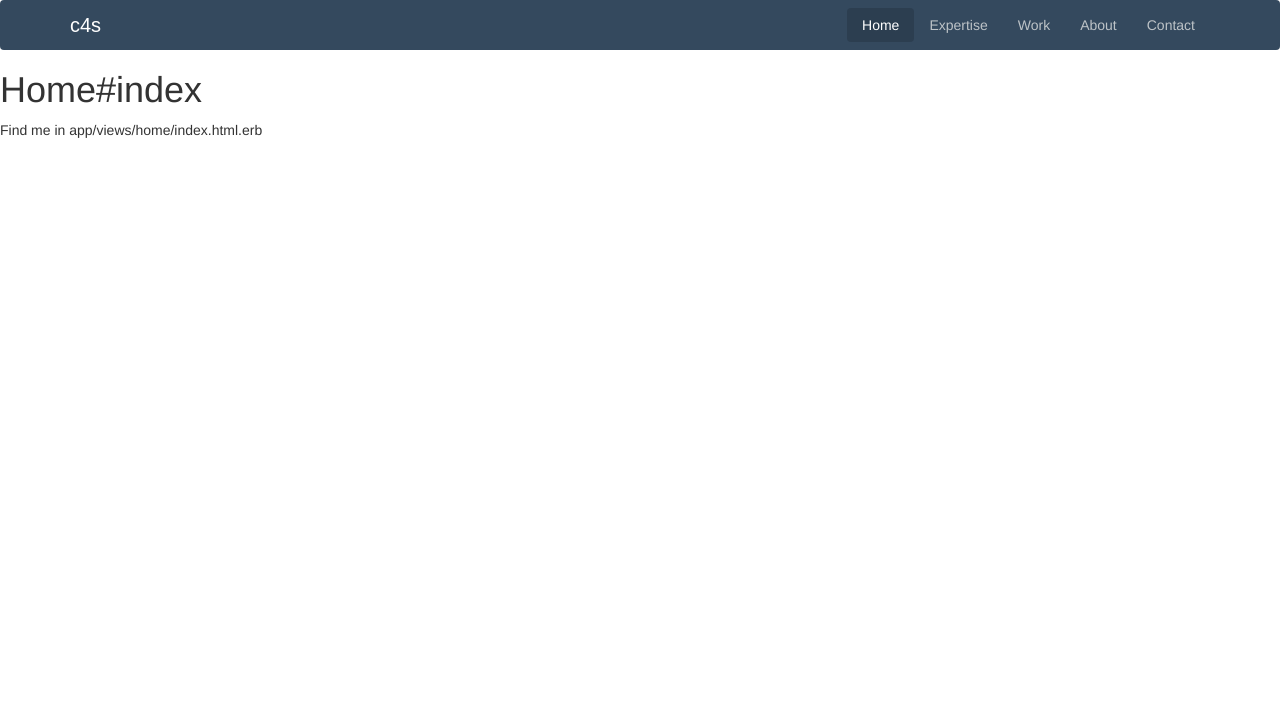
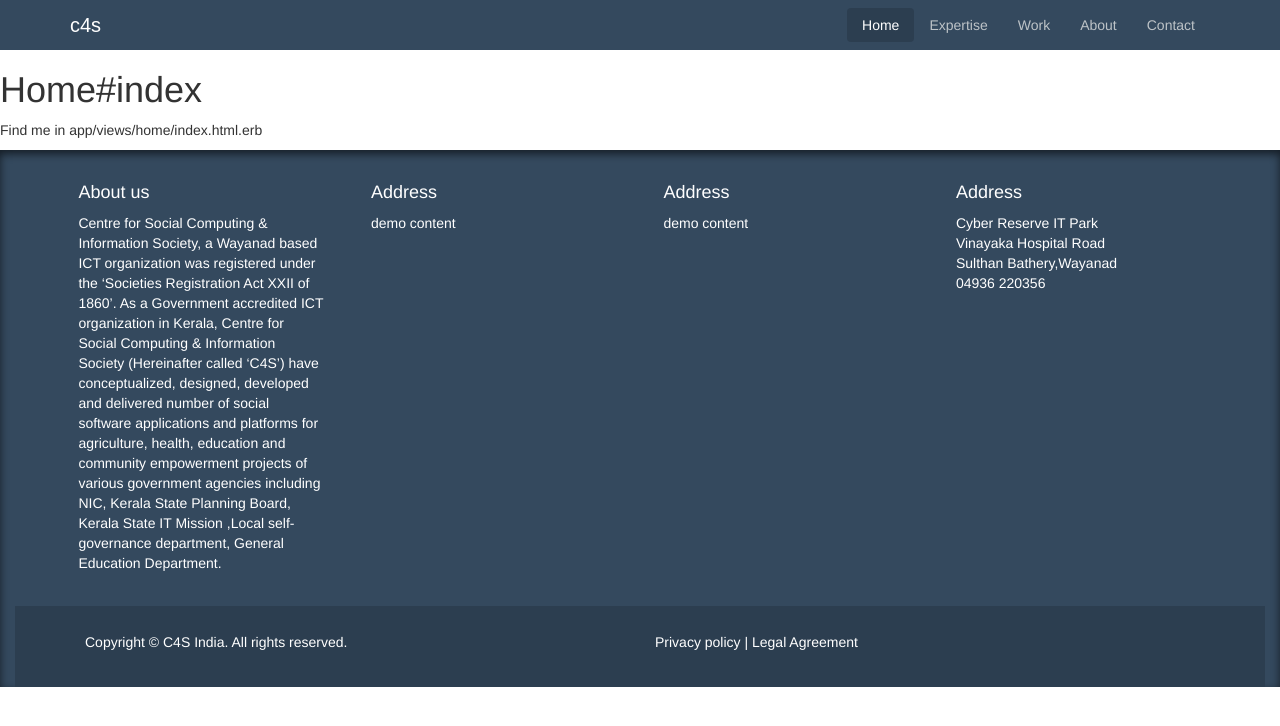
Before and after one commit to c4sc/c4s, a Rails app: page / in a window 1280 px wide. Shown: the top 726 px of the page. Run offline with Rails 7, Linux system fonts and the light colour scheme; style sheets or scripts are compiled from the project's sources; some libraries are stand-ins or nearby versions.

Commit message:
added footer session to the website

```diff
--- a/app/assets/stylesheets/application.css.scss
+++ b/app/assets/stylesheets/application.css.scss
@@ -1,6 +1,9 @@
 @import "bootstrap.min";
 .navcolor{
     background-color: #34495e;
+}
+.navbar{
+    border-radius: 0px;
 }
 .navbar-inverse {
     border: none;
@@ -56,3 +59,23 @@
 .navbar-inverse .navbar-form {
     border-top: 0;
 }
+.grncolor{
+    background-color: #2ecc71;
+}
+.bluebg{
+    background: #34495e;
+}
+.darkbg{
+    background: #2c3e50;
+    border-top:1px solid #2c3e50;
+    padding:2% 0px 2% 0px;}
+
+.boxtopshadow{
+    box-shadow:inset 0px 4px 9px rgba(0,0,0,.6);
+}
+.bluegb li{
+    color:white !important;
+}
+.paddfooter{
+padding:2%;
+}
--- a/app/views/layouts/application.html.erb
+++ b/app/views/layouts/application.html.erb
@@ -30,6 +30,7 @@
     </div><!--/.nav-collapse -->
   </div>
 </div>
-<%= yield %>
+  <%= yield %>
+<%= render 'layouts/homefooter/footer' %>
 </body>
 </html>
--- /dev/null
+++ b/app/views/layouts/homefooter/_footer.html.erb
@@ -0,0 +1,13 @@
+<div class="col-md-12 bluebg boxtopshadow" style="color:white">
+  <div class="container page-footer">
+    <div class="row">
+     <%= render 'layouts/homefooter/footer_menu' %>
+    </div>
+  </div>
+
+  <div class="col-md-12 darkbg">
+    <div class="container">
+      <%= render 'layouts/homefooter/footer_bottom' %>
+    </div>
+  </div>
+</div>
--- /dev/null
+++ b/app/views/layouts/homefooter/_footer_bottom.html.erb
@@ -0,0 +1,6 @@
+<div class="col-md-6"
+<p>Copyright &copy; C4S India. All rights reserved.</p>
+</div>
+<div class="col-md-6">
+<p>Privacy policy | Legal Agreement </p>
+</div>
--- /dev/null
+++ b/app/views/layouts/homefooter/_footer_menu.html.erb
@@ -0,0 +1,19 @@
+ <div class="col-md-3 col-sm-6 paddfooter">
+          <h4>About us</h4>
+          <p>Centre for Social Computing & Information Society, a Wayanad based ICT organization was registered under the ‘Societies Registration Act XXII of 1860’. As a Government accredited ICT organization in Kerala, Centre for Social Computing & Information Society (Hereinafter called ‘C4S’) have conceptualized, designed, developed and delivered number of social software applications and platforms for agriculture, health, education and community empowerment projects of various government agencies including NIC, Kerala State Planning Board, Kerala State IT Mission ,Local self-governance department, General Education Department. </p>
+      </div><!--/.col-md-3-->
+      <div class="col-md-3 col-sm-6 paddfooter">
+          <h4>Address </h4>
+          <p> demo content</p>
+      </div><!--/.col-md-3-->
+      <div class="col-md-3 col-sm-6 paddfooter">
+          <h4>Address </h4>
+          <p> demo content</p>
+      </div><!--/.col-md-3-->
+      <div class="col-md-3 col-sm-6 paddfooter">
+          <h4>Address </h4>
+          <p>Cyber Reserve IT Park <br/>
+Vinayaka Hospital Road<br/>
+Sulthan Bathery,Wayanad<br/>
+04936 220356<br/></p>
+      </div><!--/.col-md-3-->
```
